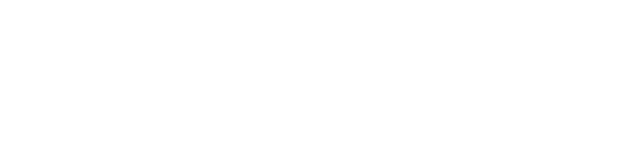
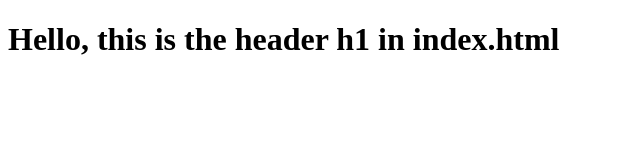
Before and after one commit to rumeshaj/Demo, a plain HTML site: page index.html in a window 1280 px wide. Shown: the whole page, without its empty margins (0-640 px from the left). Drawn offline with Linux system fonts and the light colour scheme.

Commit message:
added some stuff to index.html

```diff
--- a/index.html
+++ b/index.html
@@ -1,6 +1,10 @@
 <!DOCTYPE html>
 
 <div>
+
+    <h1>
+        Hello, this is the header h1 in index.html
+    </h1>
 
 </div>
 
```
